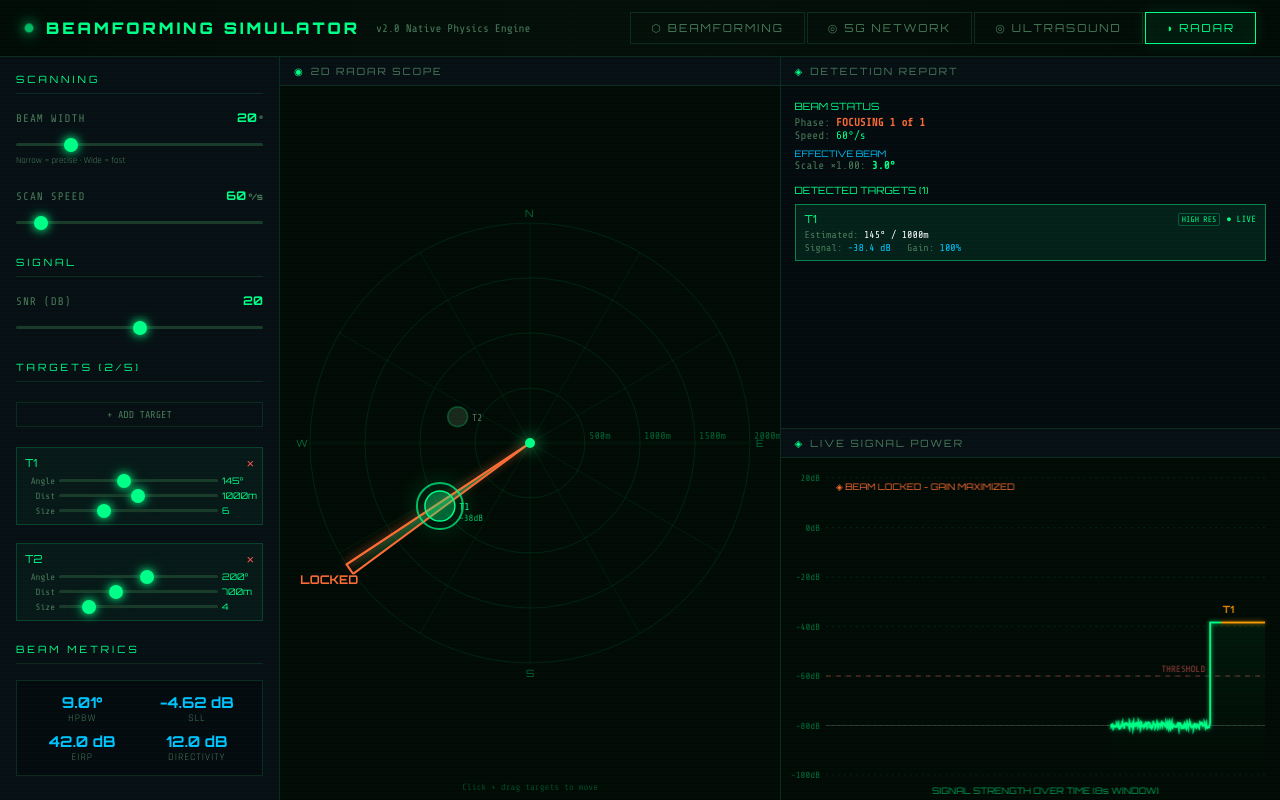
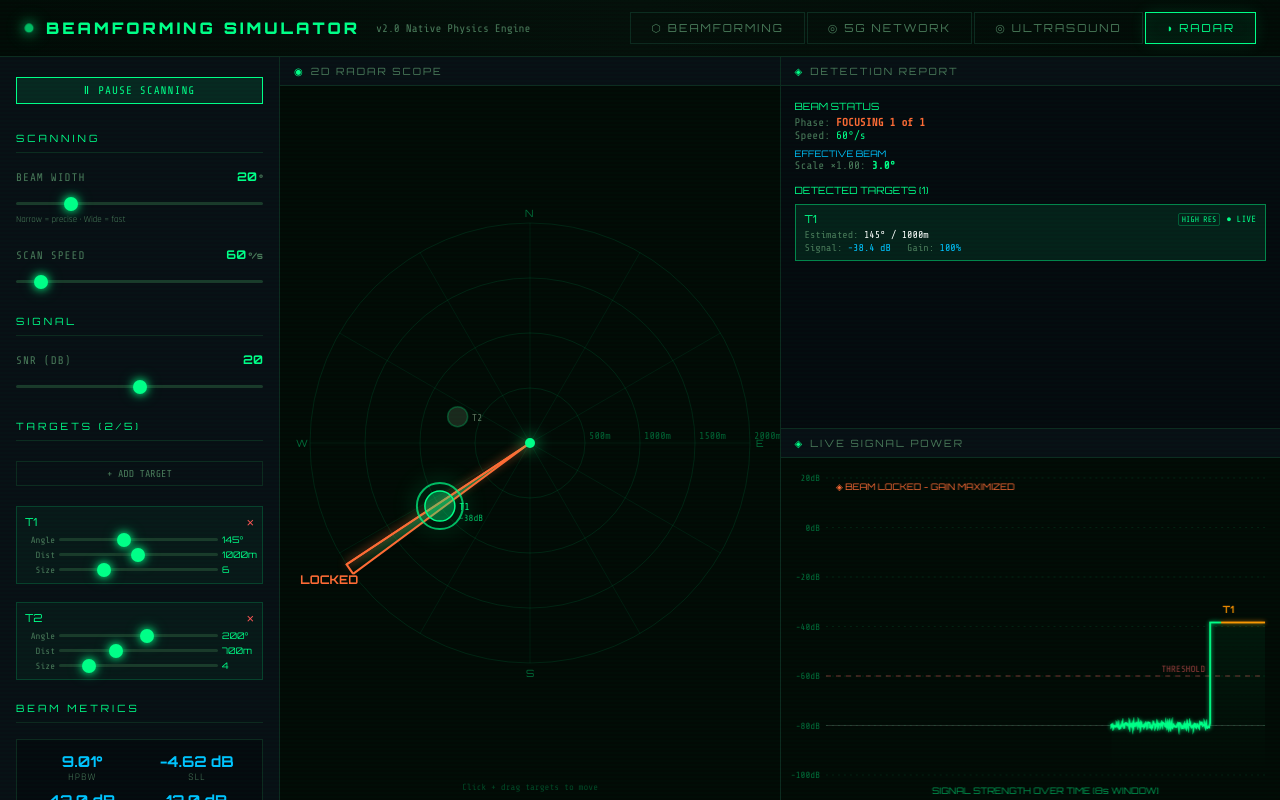
Before and after one commit to engyelsarta/Beamforming, a React (Vite) app in the folder frontend/: page / in a window 1280 px wide. Both pictures are taken after a click on the button "◑ RADAR". Built offline with nearby package versions, Linux system fonts and the light colour scheme.

Commit message:
radar edits

```diff
--- a/frontend/src/components/RadarSidebar.jsx
+++ b/frontend/src/components/RadarSidebar.jsx
@@ -24,6 +24,26 @@ export default function RadarSidebar({ state, updateParam, metrics }) {
 
   return (
     <div className="sidebar" style={{ width: 280, minWidth: 280 }}>
+      <button
+        className="reset-btn"
+        onClick={() => updateParam('isPaused', !state.isPaused)}
+        style={{
+          marginBottom: 16,
+          width: '100%',
+          background: state.isPaused ? 'rgba(255, 150, 0, 0.15)' : 'rgba(0, 255, 136, 0.1)',
+          borderColor: state.isPaused ? '#ff9600' : '#00ff88',
+          color: state.isPaused ? '#ff9600' : '#00ff88',
+          display: 'flex',
+          alignItems: 'center',
+          justifyContent: 'center',
+          gap: 8,
+          fontSize: 11,
+          letterSpacing: '1px'
+        }}
+      >
+        <span>{state.isPaused ? '▶' : 'Ⅱ'}</span>
+        {state.isPaused ? 'RESUME SCANNING' : 'PAUSE SCANNING'}
+      </button>
 
       {/* ── Scanning ──────────────────────────────────────────────────── */}
       <div className="section-label" style={{ marginTop: 0 }}>Scanning</div>
--- a/frontend/src/components/tabs/RadarTab.jsx
+++ b/frontend/src/components/tabs/RadarTab.jsx
@@ -18,6 +18,7 @@ export default class RadarTab extends Component {
     beamWidth: 20,
     scanSpeed: 60,
     maxRange: 2000,
+    isPaused: false,
     objects: [
       { id: 1, angle: 145, distance: 1000, size: 6 },
       { id: 2, angle: 200, distance: 700, size: 4 },
@@ -74,7 +75,8 @@ export default class RadarTab extends Component {
     }
 
     // 2. Drive the autonomous simulator
-    const simData = this.sim.tick(dtSec, state);
+    const effectiveDt = state.isPaused ? 0 : dtSec;
+    const simData = this.sim.tick(effectiveDt, state);
 
     // 3. Update refs for RadarPlot (no re-render)
     this.beamAngleRef.current = simData.beamAngle;
```
